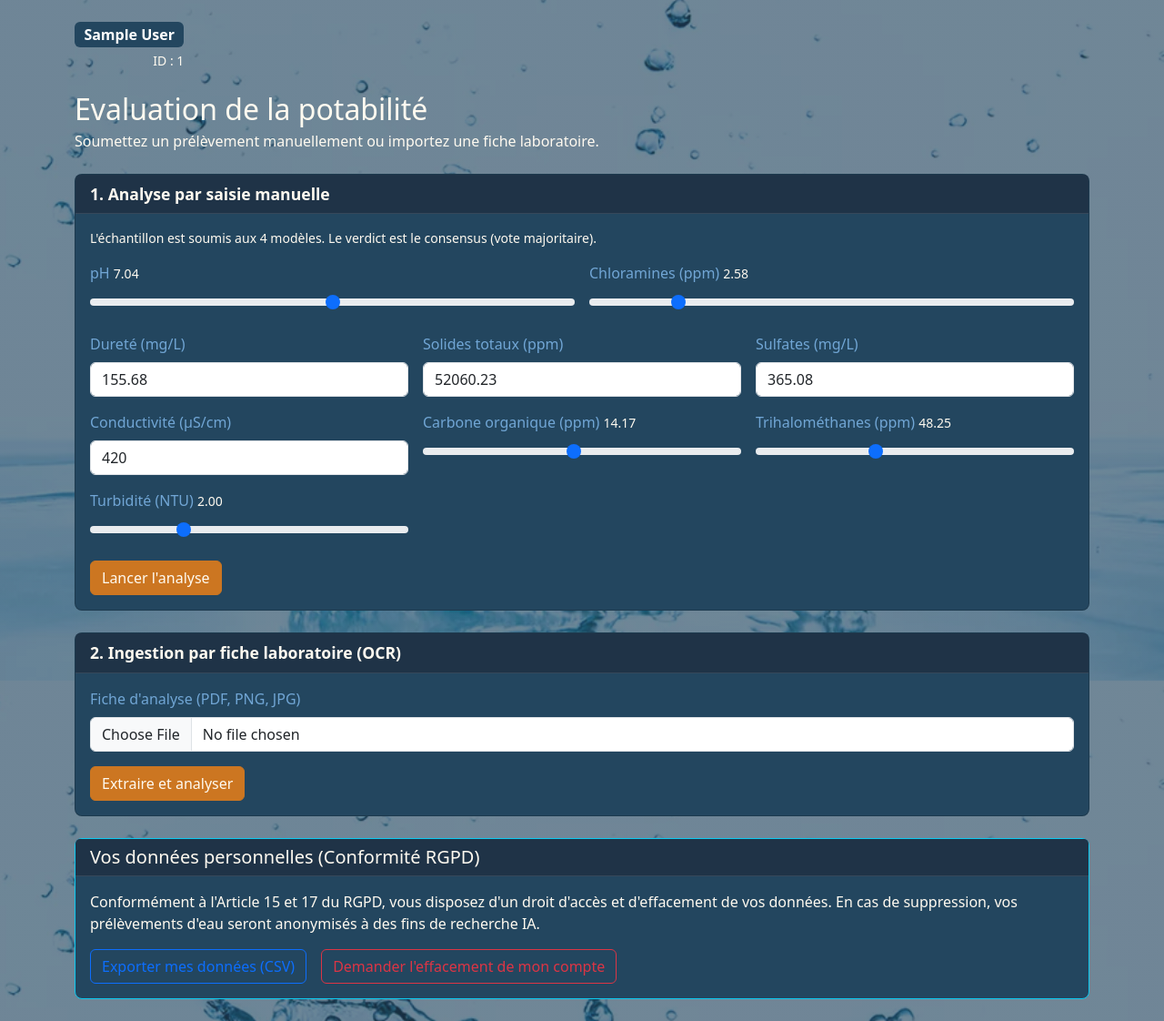
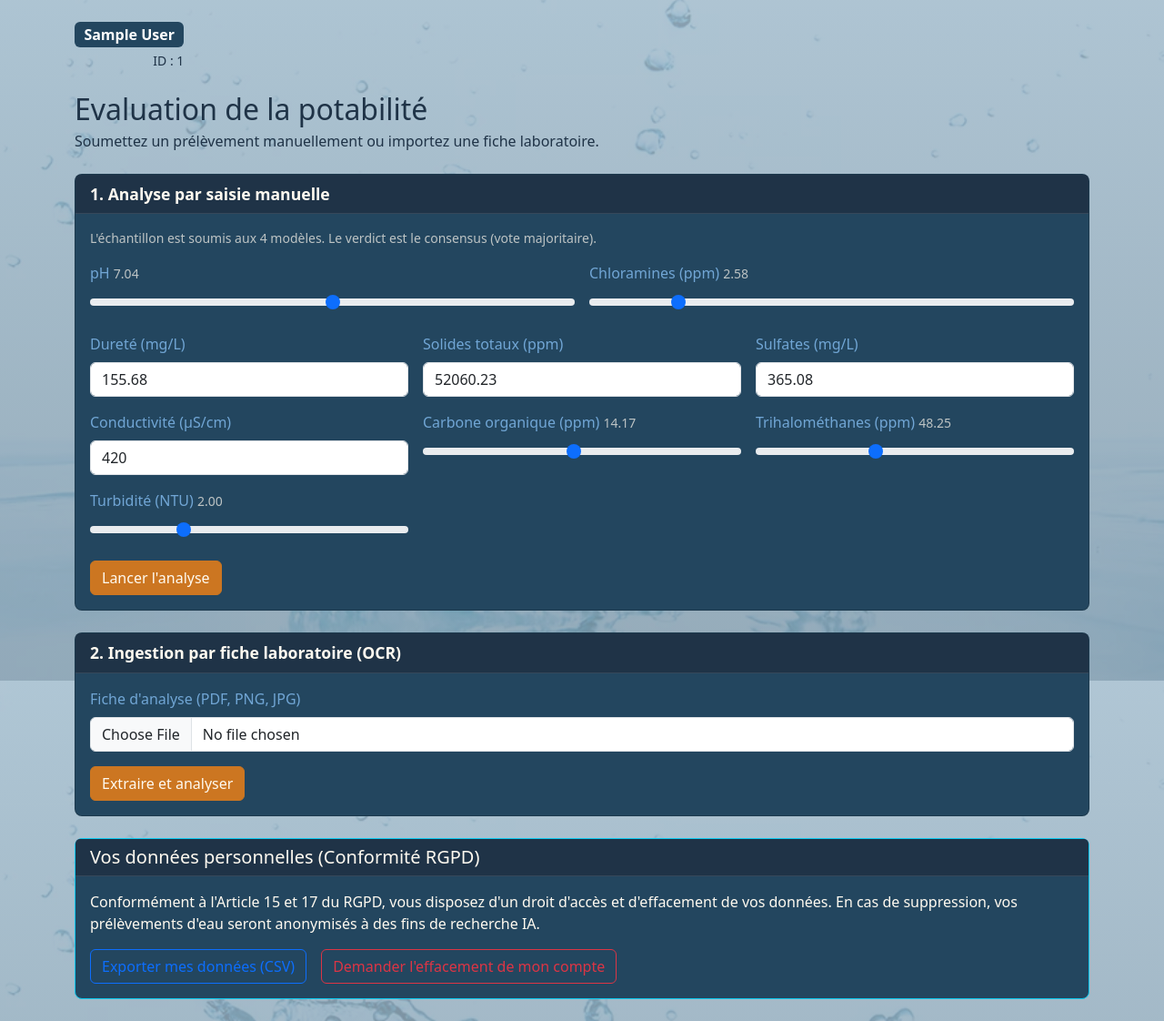
Before and after one commit to bruno-coulet/drink_safe, a Flask app: page /client/ in a window 1280 px wide. Shown: the part 52-1174 px from the top of the page at 91% size. Run offline with Flask 3, Linux system fonts and the light colour scheme; the visitor is signed in with stand-in values (Sample User, id 1).

Commit message:
Fix: contrast text/background

```diff
--- a/front/static/css/main.css
+++ b/front/static/css/main.css
@@ -23,15 +23,20 @@
 /* ==========================================================================
    2. STRUCTURE DE BASE
    ========================================================================== */
+/* ==========================================================================
+   2. STRUCTURE DE BASE & TYPOGRAPHIE GLOBALE
+   ========================================================================== */
 body {
     background:
         linear-gradient(
-            rgba(35, 70, 95, 0.65),
-            rgba(35, 70, 95, 0.65)
+            rgba(162, 188, 205, 0.85), /* Votre nouveau fond éclairci */
+            rgba(131, 156, 173, 0.85)
         ),
         url("/static/img/eau.webp") center / cover no-repeat fixed;
     font-family: system-ui, -apple-system, sans-serif;
-    color: var(--text-light);
+
+    /* Le texte par défaut sur la page devient sombre (lisible sur fond clair) */
+    color: var(--bs-dark);
 }
 
 .navbar-brand {
@@ -39,20 +44,23 @@ body {
     letter-spacing: 0.05em;
 }
 
-/* Typographie globale */
+/* Titres par défaut (sombre) */
 h2, h5, .label, .form-check-label {
-    color: var(--text-light);
+    color: var(--bs-dark);
 }
 
 .form-label {
     color: var(--text-label);
 }
 
-/* Texte discret : utilisation d'une transparence sur le floralwhite
-   plutôt que du blanc pur pour qu'il soit vraiment "muted" */
+/* Texte discret par défaut (Gris sombre pour être lisible sur l'image d'eau claire) */
+/* .text-muted {
+    color: #4a5568 !important;
+} */
+/* Texte discret par défaut (Plus sombre et plus épais pour ressortir sur le fond clair) */
 .text-muted {
-    /* color: rgba(255, 250, 240, 0.7) !important; */
-    color: rgb(255, 250, 240) !important;
+    color: #1f3347 !important; /* Utilisation de votre bleu foncé (au lieu du gris) */
+    font-weight: 500 !important; /* Épaissit légèrement le texte (Medium) */
 }
 
 
@@ -91,6 +99,18 @@ h2, h5, .label, .form-check-label {
     color: var(--text-light);
     /*border: none;  supprime la bordure grise disgracieuse de Bootstrap */
 }
+
+/* Règle magique : Les H2, H5 et Labels redeviennent clairs UNIQUEMENT dans une carte */
+.card h2, .card h5, .card .label, .card .form-check-label {
+    color: var(--text-light);
+}
+
+/* Règle magique : Le text-muted redevient clair/transparent UNIQUEMENT dans une carte */
+.card .text-muted, .bg-dark .text-muted {
+    color: rgba(255, 250, 240, 0.7) !important;
+}
+
+
 
 .card-header {
     background-color: var(--bs-dark) !important;
```
Also changed, not shown: consignes/1_spec_fonctionnelles.md (+4 -0 lines), docs/bugfix.md (+10 -0 lines).
